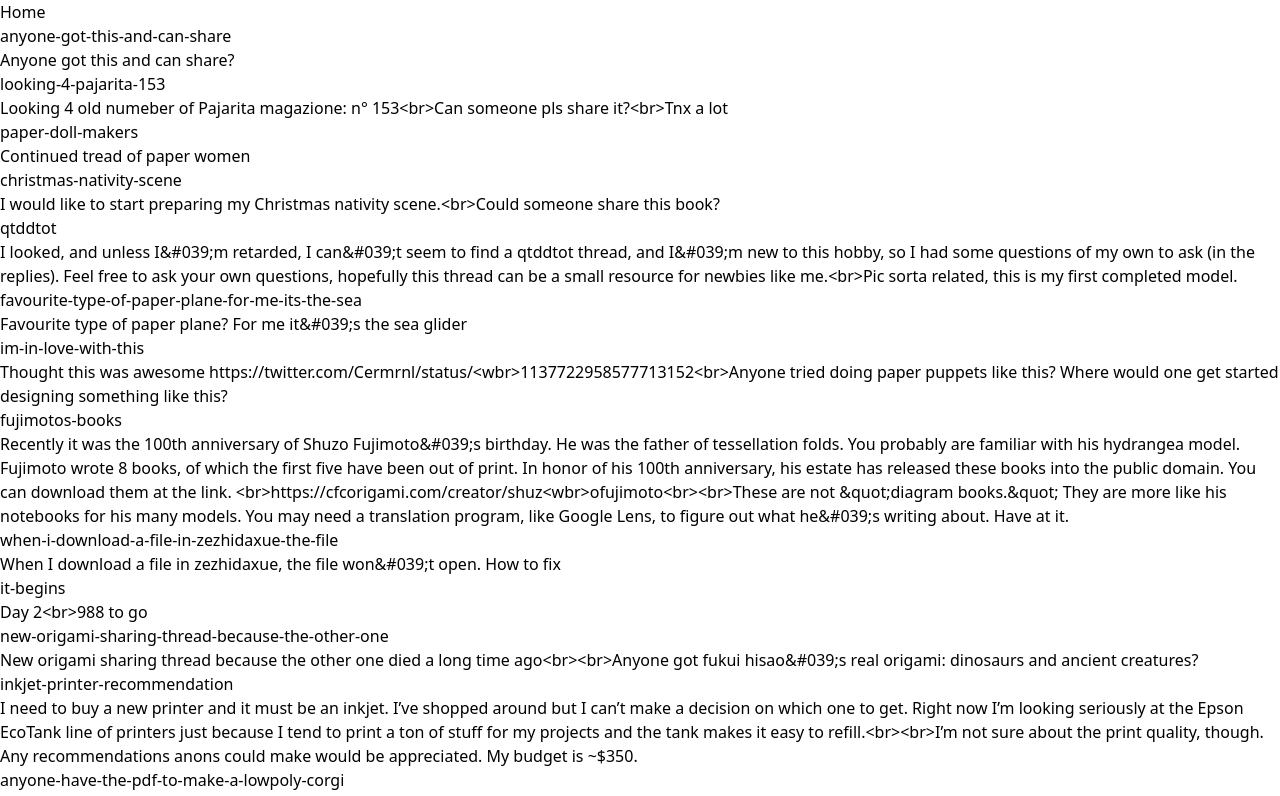
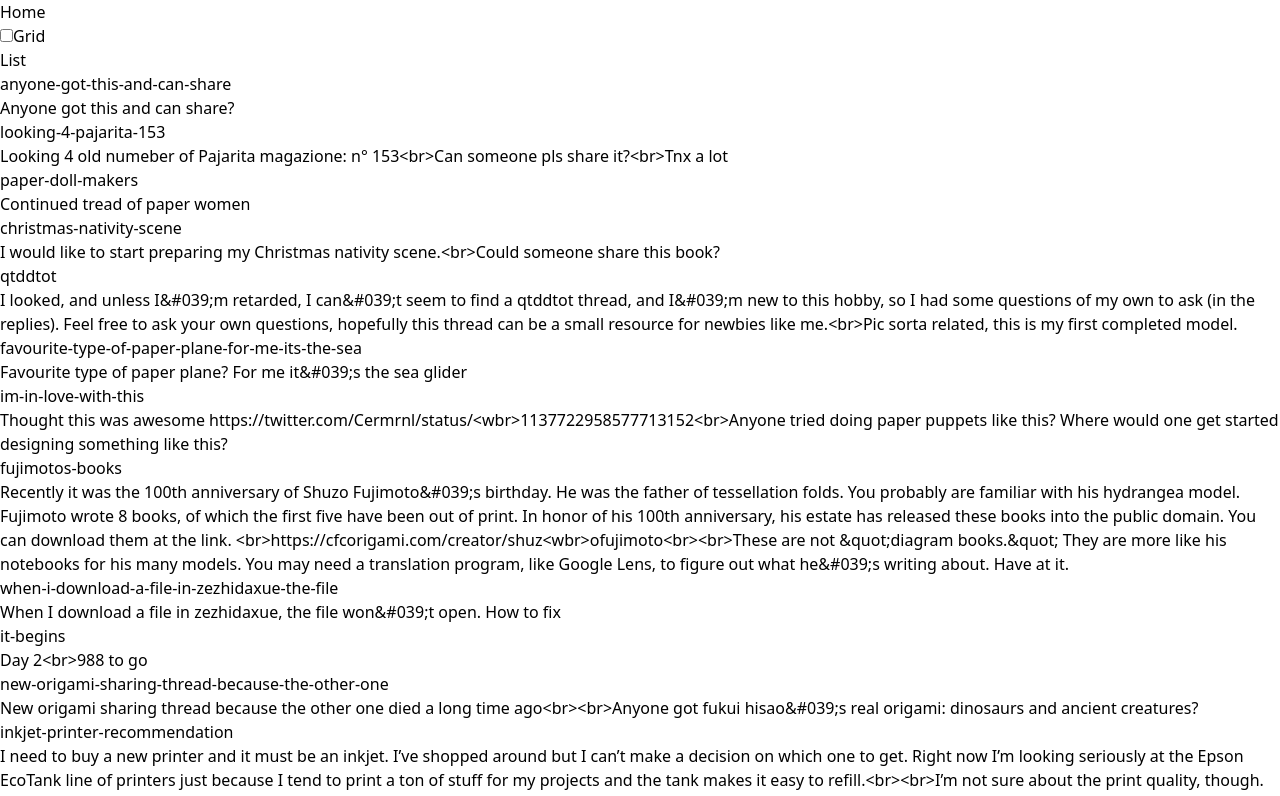
Before and after one commit to crespire/pv-technical, a React (Create React App) app: page / in a window 1280 px wide. Shown: the top 796 px of the page. Built offline with nearby package versions, Linux system fonts and the light colour scheme.

Commit message:
feat: add grid toggle UI

```diff
--- a/src/components/ThreadsIndex.tsx
+++ b/src/components/ThreadsIndex.tsx
@@ -23,11 +23,18 @@ function ThreadIndex() {
     getThreads();
   }, []);
 
+  const toggleDisplay = () => {
+    setGridDisplay(prev => !prev);
+  }
+
   if (!threads) return <p>Loading...</p>;
   if (threads.length === 0) return <p>There was an error retrieving the data.</p>;
 
   return (
     <>
+      <input type="checkbox" id="grid" name="grid" checked={gridDisplay} onChange={toggleDisplay} />
+      <label htmlFor="grid">Grid</label>
+      { gridDisplay ? <p>Grid</p> : <p>List</p> }
       { gridDisplay
         ? <GridDisplay threads={threads} />
         : <ListDisplay threads={threads} />
```
